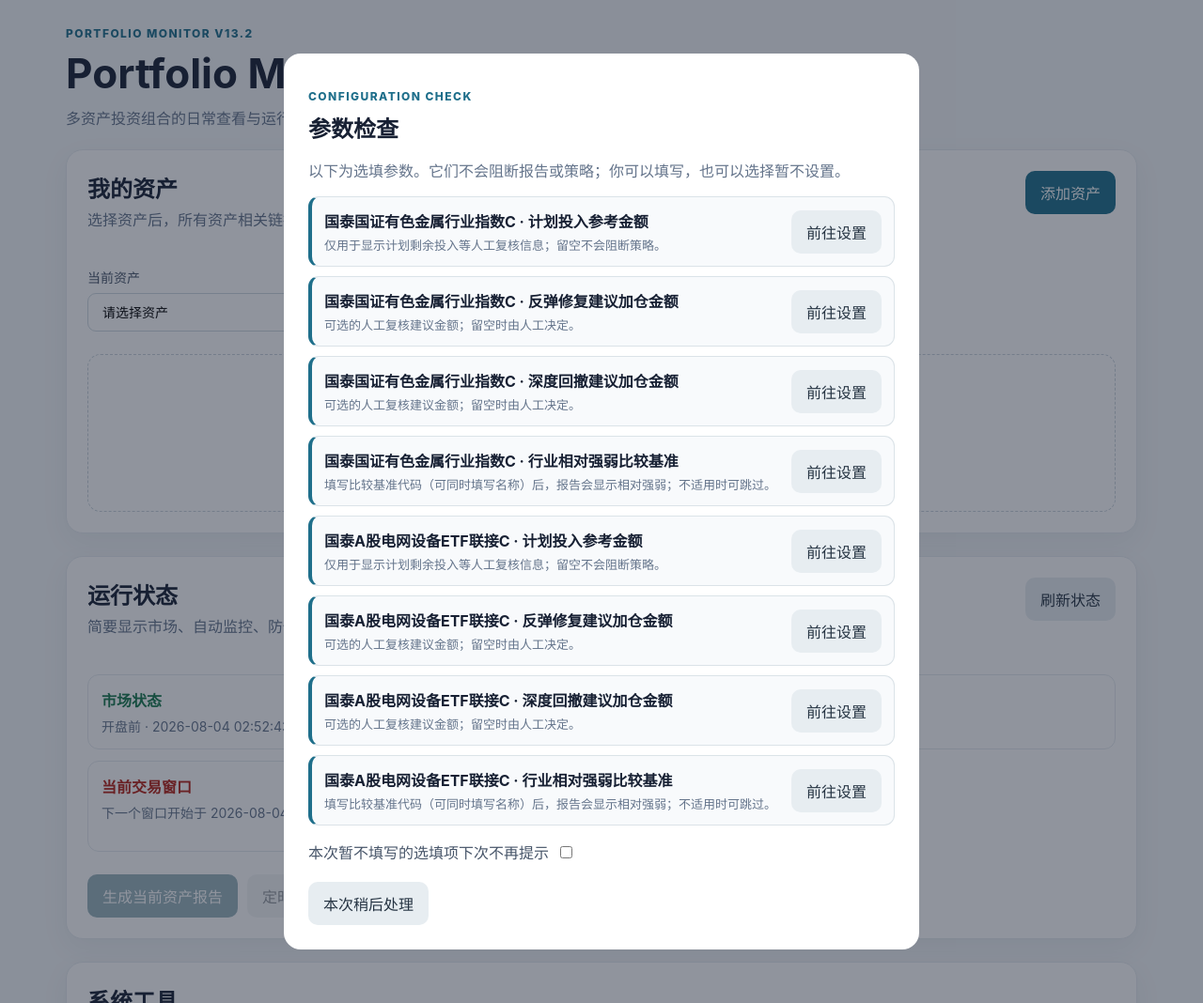
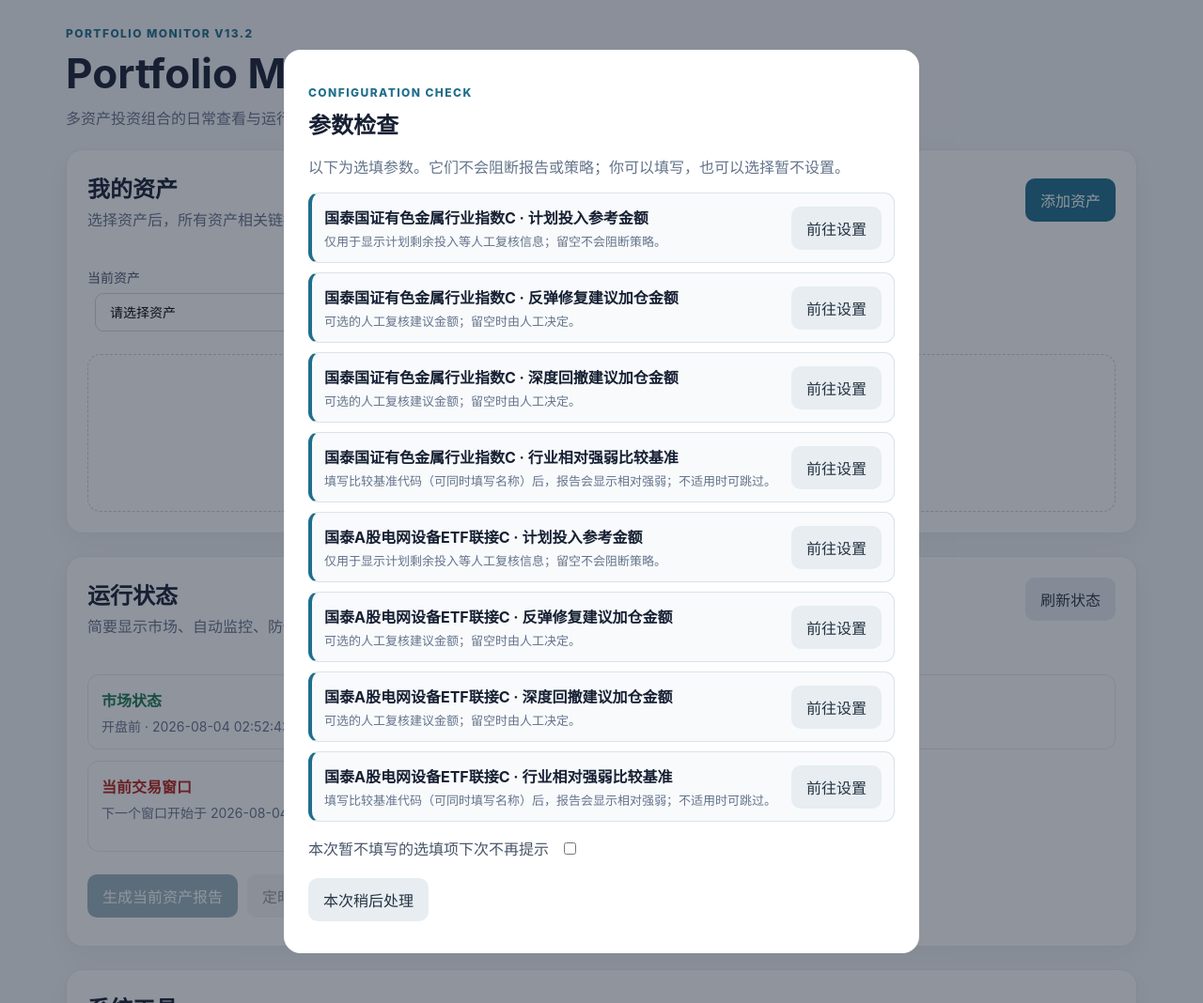
Before and after one commit to Jianan2315/ETF-Monitor, a Flask app: page / in a window 1280 px wide. Shown: the whole page at 94% size. Run offline with Flask 3, Linux system fonts and the light colour scheme; data that the repository does not hold is empty.

Commit message:
VERSION 1.7.2

```diff
--- a/web/control/static/control.css
+++ b/web/control/static/control.css
@@ -72,6 +72,7 @@ button:disabled,
   display: flex;
   flex-wrap: wrap;
   gap: 10px;
+  margin: 8px 0;
 }
 .section-title-row {
   display: flex;
@@ -162,6 +163,7 @@ input, select {
   border-radius: 9px;
   padding: 10px 11px;
   background: #fff;
+  margin: 0 8px;
 }
 .checkbox-row {
   flex-direction: row !important;
```
